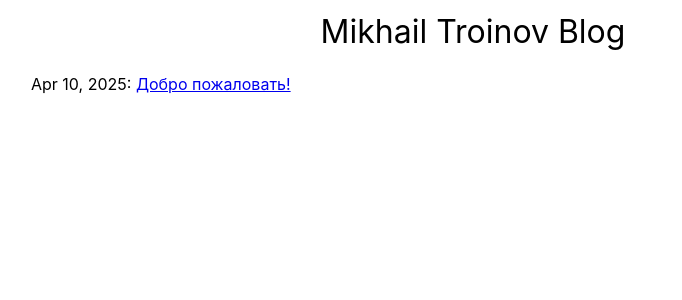
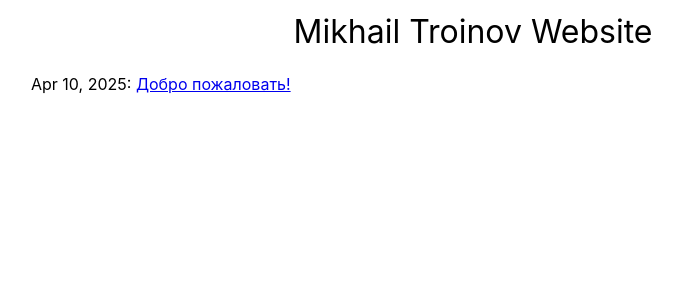
Before and after one commit to trnvmkhl/trnvmkhl.github.io, a Jekyll site: the page built from index.markdown, in a window 1280 px wide. Shown: the top 300 px of the page, without its empty margins (167-849 px from the left). Built offline with Jekyll 4.4.1, drawn with Linux system fonts in a browser that asks for light colours.

Commit message:
chage site title

```diff
--- a/_config.yml
+++ b/_config.yml
@@ -18,7 +18,7 @@
 # You can create any custom variable you would like, and they will be accessible
 # in the templates via {{ site.myvariable }}.
 
-title: Mikhail Troinov Blog
+title: Mikhail Troinov Website
 email: troinovm@yandex.ru
 description: >- # this means to ignore newlines until "baseurl:"
   Персональный сайт Тройнова Михаила, fullstack разработчика.
```
